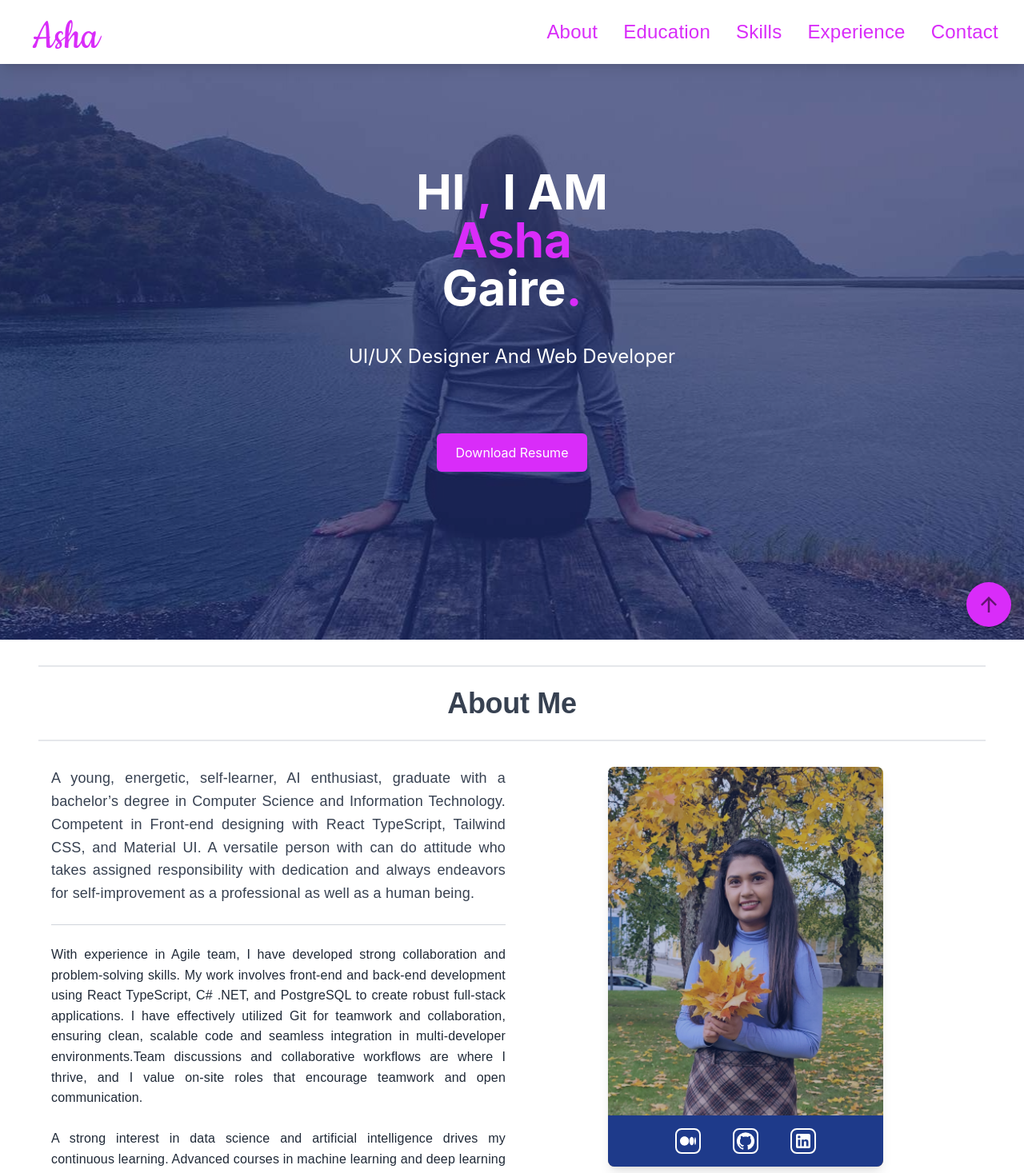
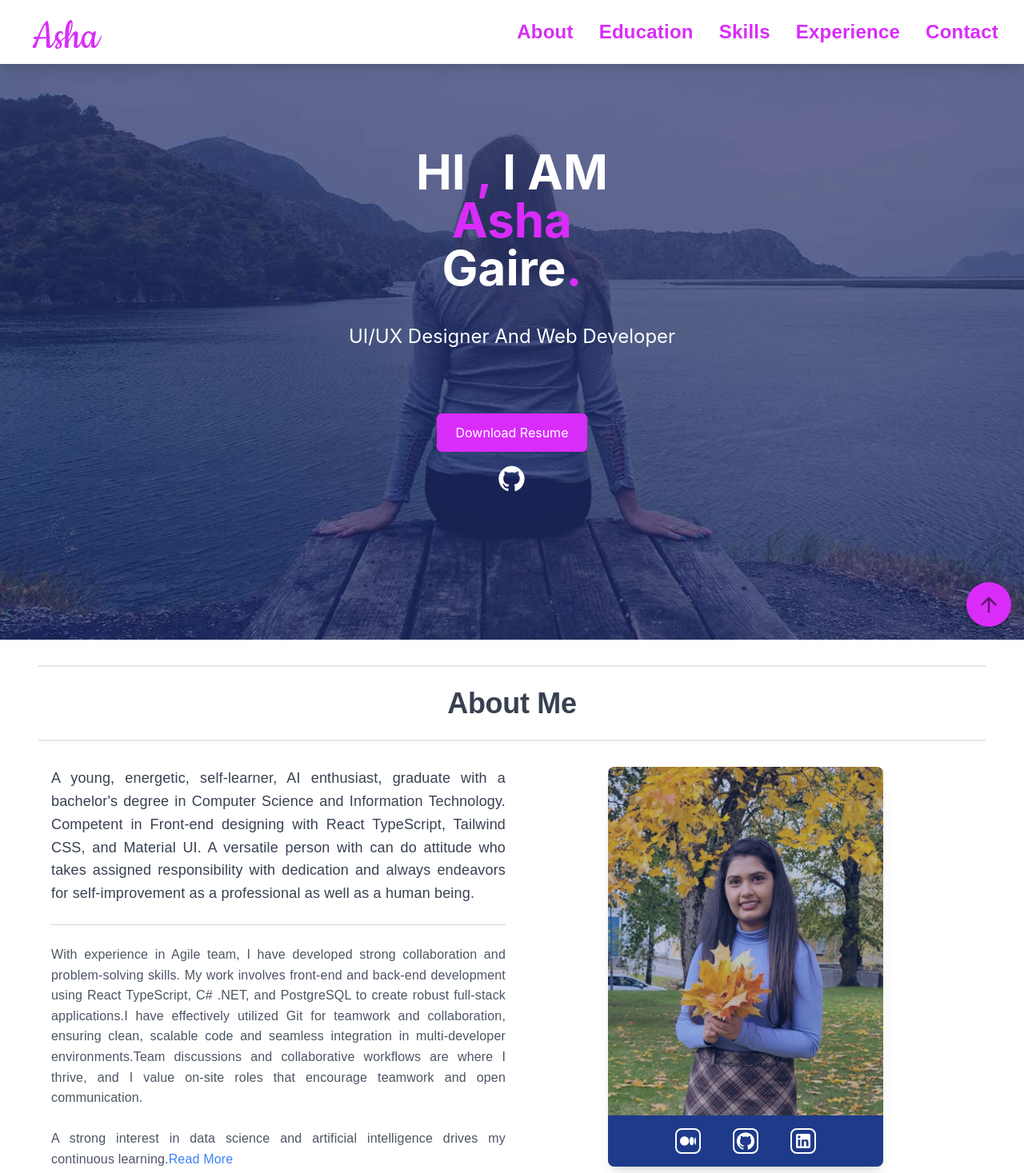
Before and after one commit to ashagaire/Personal-Portfolio, a React (Create React App) app: page / in a window 1280 px wide. Shown: the top 1467 px of the page at 80% size. Built offline with nearby package versions, Linux system fonts and the light colour scheme.

Commit message:
ui update

```diff
--- a/src/App.tsx
+++ b/src/App.tsx
@@ -45,7 +45,7 @@ const App = () => {
           </section>
         </div>
         <Footer />
-        <ScrollToTopButton /> {/* Include the button here */}
+        <ScrollToTopButton />
       </div>
     </ThemeProvider>
   );
--- a/src/components/About.tsx
+++ b/src/components/About.tsx
@@ -1,4 +1,4 @@
-import React from "react";
+import React, { useState } from "react";
 import profileImage from "../assets/img1.jpg";
 import LinkedInIcon from "@mui/icons-material/LinkedIn";
 import GitHubIcon from "@mui/icons-material/GitHub";
@@ -7,6 +7,8 @@ import { faMedium } from "@fortawesome/free-brands-svg-icons";
 import Typography from "@mui/material/Typography";
 
 const About: React.FC = () => {
+  const [isExpanded, setIsExpanded] = useState(false);
+
   return (
     <section className="section">
       <div className="section-title">
@@ -22,14 +24,14 @@ const About: React.FC = () => {
                 className="text-gray-700"
                 style={{
                   lineHeight: "1.6",
-                  overflowWrap: "break-word",
+                  // overflowWrap: "break-word",
                   textAlign: "justify",
-                  whiteSpace: "pre-wrap",
+                  // whiteSpace: "pre-wrap",
                   fontWeight: 400,
                 }}
               >
                 A young, energetic, self-learner, AI enthusiast, graduate with a
-                bachelor’s degree in Computer Science and Information
+                bachelor's degree in Computer Science and Information
                 Technology. Competent in Front-end designing with React
                 TypeScript, Tailwind CSS, and Material UI. A versatile person
                 with can do attitude who takes assigned responsibility with
@@ -41,7 +43,7 @@ const About: React.FC = () => {
             <div id="about-description">
               <Typography
                 variant="body2"
-                className="text-gray-800 py-4"
+                className="text-gray-600 py-4"
                 style={{
                   lineHeight: "1.6",
                   overflowWrap: "break-word",
@@ -49,33 +51,60 @@ const About: React.FC = () => {
                   whiteSpace: "pre-wrap",
                 }}
               >
+                {isExpanded ? (
+                  <>
                     With experience in Agile team, I have developed strong
                     collaboration and problem-solving skills. My work involves
-                front-end and back-end development using React TypeScript, C#
-                .NET, and PostgreSQL to create robust full-stack applications. I
-                have effectively utilized Git for teamwork and collaboration,
-                ensuring clean, scalable code and seamless integration in
-                multi-developer environments.Team discussions and collaborative
-                workflows are where I thrive, and I value on-site roles that
-                encourage teamwork and open communication.
+                    front-end and back-end development using React TypeScript,
+                    C# .NET, and PostgreSQL to create robust full-stack
+                    applications. I have effectively utilized Git for teamwork
+                    and collaboration, ensuring clean, scalable code and
+                    seamless integration in multi-developer environments.Team
+                    discussions and collaborative workflows are where I thrive,
+                    and I value on-site roles that encourage teamwork and open
+                    communication.
                     <br />
                     <br />
-                A strong interest in data science and artificial intelligence
-                drives my continuous learning. Advanced courses in machine
-                learning and deep learning have enhanced my knowledge, while my
-                internship at SAMK provided hands-on experience in data analysis
-                and predictive modeling. Writing blogs and sharing insights has
-                further strengthened my understanding and passion for these
-                fields.
+                    A strong interest in data science and artificial
+                    intelligence drives my continuous learning. Advanced courses
+                    in machine learning and deep learning have enhanced my
+                    knowledge, while my internship at SAMK provided hands-on
+                    experience in data analysis and predictive modeling. Writing
+                    blogs and sharing insights has further strengthened my
+                    understanding and passion for these fields.
                     <br />
                     <br />
-                Fluency in English and conversational skills in Finnish support
-                my ability to work in diverse teams, with a keen interest in
-                Finnish-speaking workplaces to improve my language skills and
-                cultural integration. Outside of my professional life, gardening
-                and handcraft activities allow me to express creativity and
-                attention to detail, bringing balance and fulfillment to my
-                daily routine.
+                    Fluency in English and conversational skills in Finnish
+                    support my ability to work in diverse teams, with a keen
+                    interest in Finnish-speaking workplaces to improve my
+                    language skills and cultural integration. Outside of my
+                    professional life, gardening and handcraft activities allow
+                    me to express creativity and attention to detail, bringing
+                    balance and fulfillment to my daily routine.
+                  </>
+                ) : (
+                  <>
+                    With experience in Agile team, I have developed strong
+                    collaboration and problem-solving skills. My work involves
+                    front-end and back-end development using React TypeScript,
+                    C# .NET, and PostgreSQL to create robust full-stack
+                    applications.I have effectively utilized Git for teamwork
+                    and collaboration, ensuring clean, scalable code and
+                    seamless integration in multi-developer environments.Team
+                    discussions and collaborative workflows are where I thrive,
+                    and I value on-site roles that encourage teamwork and open
+                    communication.
+                    <br />
+                    <br />A strong interest in data science and artificial
+                    intelligence drives my continuous learning.
+                    <button
+                      onClick={() => setIsExpanded(true)}
+                      className="text-blue-500"
+                    >
+                      Read More
+                    </button>
+                  </>
+                )}
               </Typography>
             </div>
           </div>
--- a/src/components/Asha.tsx
+++ b/src/components/Asha.tsx
@@ -1,6 +1,7 @@
 // src/components/Home.tsx
-import React from 'react';
-import welcomeBanner from '../assets/welcome-banner.jpg';
+import React from "react";
+import welcomeBanner from "../assets/welcome-banner.jpg";
+import GitHubIcon from "@mui/icons-material/GitHub";
 
 const Asha = () => {
   return (
@@ -12,7 +13,7 @@ const Asha = () => {
       <div className="absolute top-0 left-0 w-full h-full bg-[rgba(31,44,108,0.65)]"></div>
       <div className="relative z-10 text-center text-white">
         <h2 className="text-4xl sm:text-5xl md:text-6xl font-bold leading-tight">
-         HI  <span className="text-[#d92cf9]">,</span> I AM <br />
+          HI <span className="text-[#d92cf9]">,</span> I AM <br />
           <span className="text-[#d92cf9]">Asha</span> <br />
           Gaire<span className="text-[#d92cf9]">.</span>
         </h2>
@@ -26,6 +27,11 @@ const Asha = () => {
         >
           Download Resume
         </a>
+        <div className="flex items-center justify-center px-10">
+          <a href="https://github.com/ashagaire" className="mt-4">
+            <GitHubIcon fontSize="large" />
+          </a>
+        </div>
       </div>
     </div>
   );
--- a/src/components/Education.tsx
+++ b/src/components/Education.tsx
@@ -17,7 +17,7 @@ const Education = () => {
           justifyContent="space-between"
         >
           {educationList.map((education, index) => (
-            <Card elevation={3} sx={{ flex: 1 }} key={index}>
+            <Card elevation={5} sx={{ flex: 1 }} key={index}>
               <CardContent>
                 <Box>
                   <Typography variant="h5" className="text-gray-500">
--- a/src/components/Navbar.tsx
+++ b/src/components/Navbar.tsx
@@ -115,7 +115,7 @@ const Navbar = () => {
                           md: "20px",
                           lg: "24px",
                         },
-                        fontWeight: 500,
+                        fontWeight: 800,
                         fontFamily: "Ubuntu, sans-serif",
                       }}
                     >
@@ -152,7 +152,7 @@ const Navbar = () => {
                   smooth={true}
                   duration={500}
                   offset={-80}
-                  className="text-white hover:bg-[#800101] block px-3 py-2 rounded-md text-lg cursor-pointer"
+                  className="text-white hover:bg-[#800101] block px-3 py-2 rounded-md text-lg cursor-pointer font-bold"
                   onClick={() => setIsMenuOpen(false)}
                 >
                   {item.label}
--- a/src/components/ScrollToTopButton.tsx
+++ b/src/components/ScrollToTopButton.tsx
@@ -6,7 +6,7 @@ const ScrollToTopButton = () => {
   const scrollToTop = () => {
     window.scrollTo({
       top: 0,
-      behavior: "smooth", // Smooth scroll
+      behavior: "smooth",
     });
   };
 
@@ -17,13 +17,13 @@ const ScrollToTopButton = () => {
         position: "fixed",
         bottom: 16,
         right: 16,
-        borderRadius: "50%", // Make the button round
-        width: { xs: 40, sm: 56 }, // Set width responsive (40px for xs, 56px for sm and up)
-        height: { xs: 40, sm: 56 }, // Set height responsive (40px for xs, 56px for sm and up)
-        backgroundColor: "#d92cf9", // Set button color
-        boxShadow: 3, // Add shadow for depth
+        borderRadius: "50%",
+        width: { xs: 40, sm: 56 },
+        height: { xs: 40, sm: 56 },
+        backgroundColor: "#d92cf9",
+        boxShadow: 3,
         "&:hover": {
-          backgroundColor: "#6b46c1", // Darker shade on hover
+          backgroundColor: "#6b46c1",
         },
       }}
       aria-label="Scroll to top"
```
Also changed, not shown: package.json (+7 -1 lines), src/App.css (+15 -11 lines), src/components/Contact.tsx (+60 -30 lines), 2 other files (tests, documents, lock files or other folders). Lines whose indentation alone changed are shown as unchanged.
